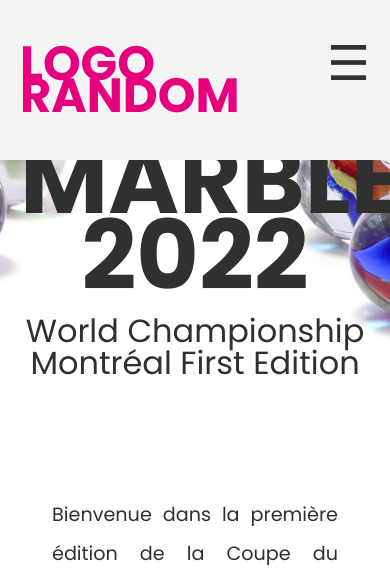
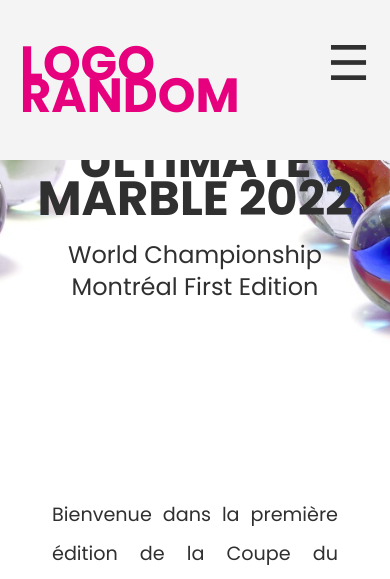
Before and after one commit to ultranawak/ultimate-marble, a PHP site: page / in a window 390 px wide; the page is wider, and only the part inside the window is pictured. Shown: the top 579 px of that part. Run offline with PHP 8.4, Linux system fonts and the light colour scheme.

Commit message:
Update style.css

```diff
--- a/style.css
+++ b/style.css
@@ -371,6 +371,15 @@ h3 {
 }
 
 @media only screen and (max-width: 860px) {
+
+    .text h1 {
+        font-size: 3rem;
+    }
+
+    .text p {
+        font-size: 1.5rem;
+    }
+
     .intro-img {
         display: none;
     }
```
